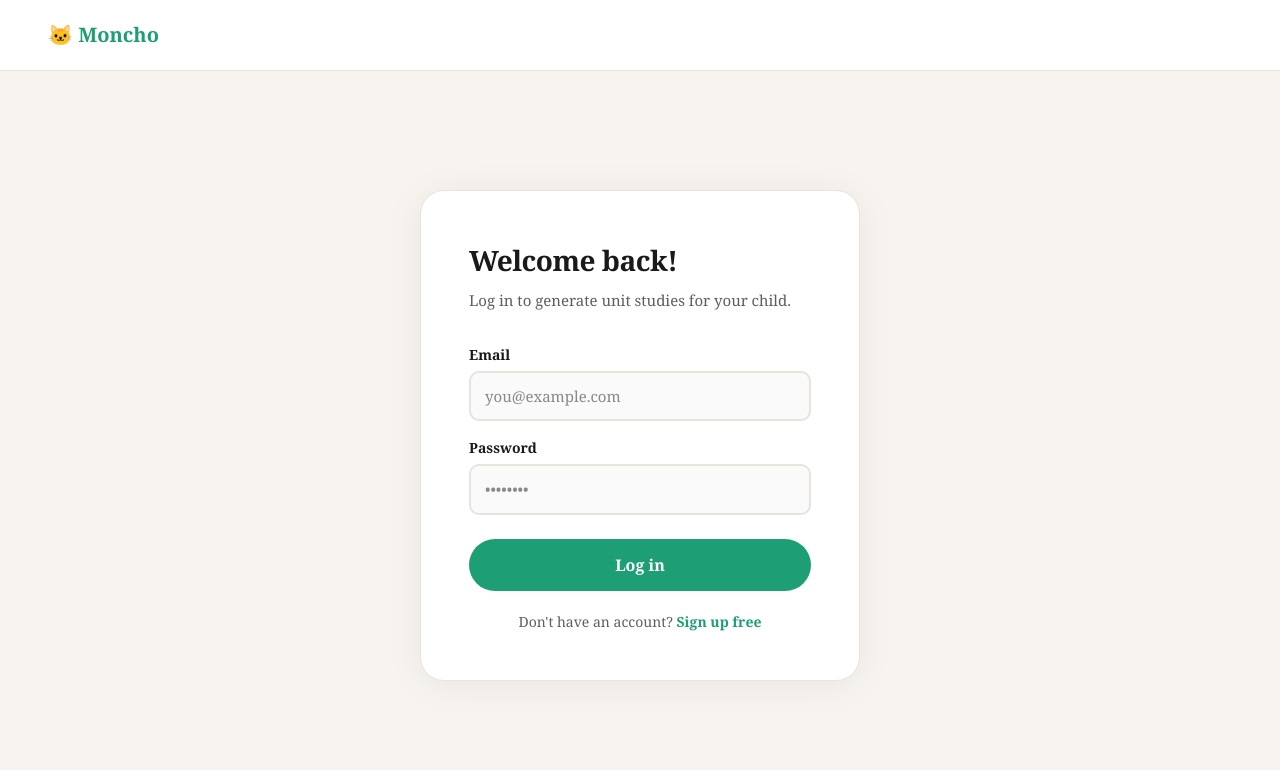
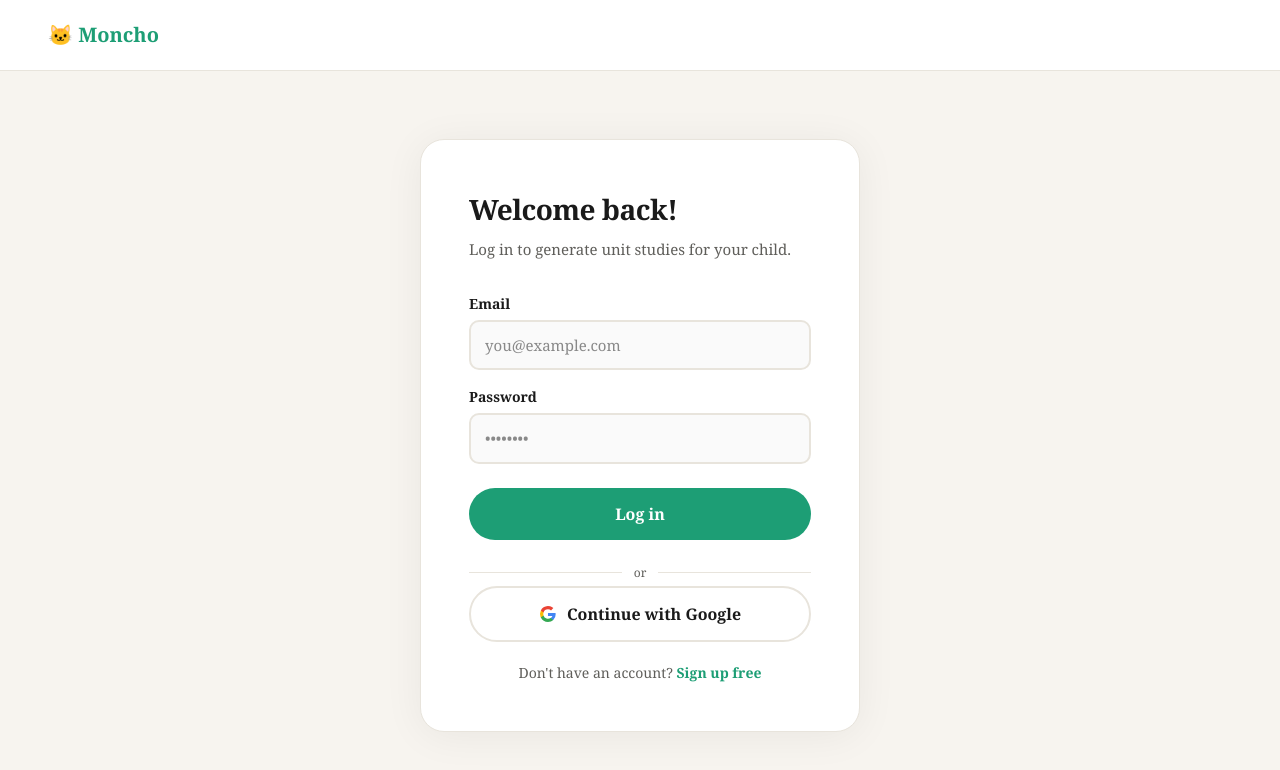
Before and after one commit to albanorybr/moncho-web, a Next.js app: page /login in a window 1280 px wide. Shown: the top 770 px of the page. Built offline with nearby package versions, Linux system fonts and the light colour scheme; no server answers.

Commit message:
Add Google login button to login page

```diff
--- a/app/login/page.js
+++ b/app/login/page.js
@@ -219,6 +219,49 @@ export default function LoginPage() {
             {loading ? '...' : mode === 'login' ? 'Log in' : 'Create account'}
           </button>
 
+          {/* DIVIDER */}
+          <div style={{ display: 'flex', alignItems: 'center', gap: '12px', margin: '4px 0' }}>
+            <div style={{ flex: 1, height: '1px', background: '#E8E4DC' }} />
+            <span style={{ fontSize: '12px', color: '#5F5E5A' }}>or</span>
+            <div style={{ flex: 1, height: '1px', background: '#E8E4DC' }} />
+          </div>
+
+          {/* GOOGLE LOGIN */}
+          <button
+            onClick={async () => {
+              await supabase.auth.signInWithOAuth({
+                provider: 'google',
+                options: { redirectTo: 'https://moncho-web.vercel.app/generate' }
+              })
+            }}
+            style={{
+              width: '100%',
+              background: 'white',
+              color: '#1A1A1A',
+              padding: '14px',
+              borderRadius: '100px',
+              border: '2px solid #E8E4DC',
+              fontSize: '16px',
+              fontWeight: 700,
+              cursor: 'pointer',
+              fontFamily: 'Georgia, serif',
+              marginBottom: '20px',
+              display: 'flex',
+              alignItems: 'center',
+              justifyContent: 'center',
+              gap: '10px',
+            }}
+          >
+            <svg width="18" height="18" viewBox="0 0 18 18">
+              <path fill="#4285F4" d="M16.51 8H8.98v3h4.3c-.18 1-.74 1.48-1.6 2.04v2.01h2.6a7.8 7.8 0 0 0 2.38-5.88c0-.57-.05-.66-.15-1.18z"/>
+              <path fill="#34A853" d="M8.98 17c2.16 0 3.97-.72 5.3-1.94l-2.6-2a4.8 4.8 0 0 1-7.18-2.54H1.83v2.07A8 8 0 0 0 8.98 17z"/>
+              <path fill="#FBBC05" d="M4.5 10.52a4.8 4.8 0 0 1 0-3.04V5.41H1.83a8 8 0 0 0 0 7.18l2.67-2.07z"/>
+              <path fill="#EA4335" d="M8.98 4.18c1.17 0 2.23.4 3.06 1.2l2.3-2.3A8 8 0 0 0 1.83 5.4L4.5 7.49a4.77 4.77 0 0 1 4.48-3.3z"/>
+            </svg>
+            Continue with Google
+          </button>
+
+          {/* Toggle mode */}
           {/* Toggle mode */}
           <p style={{
             textAlign: 'center',
```
